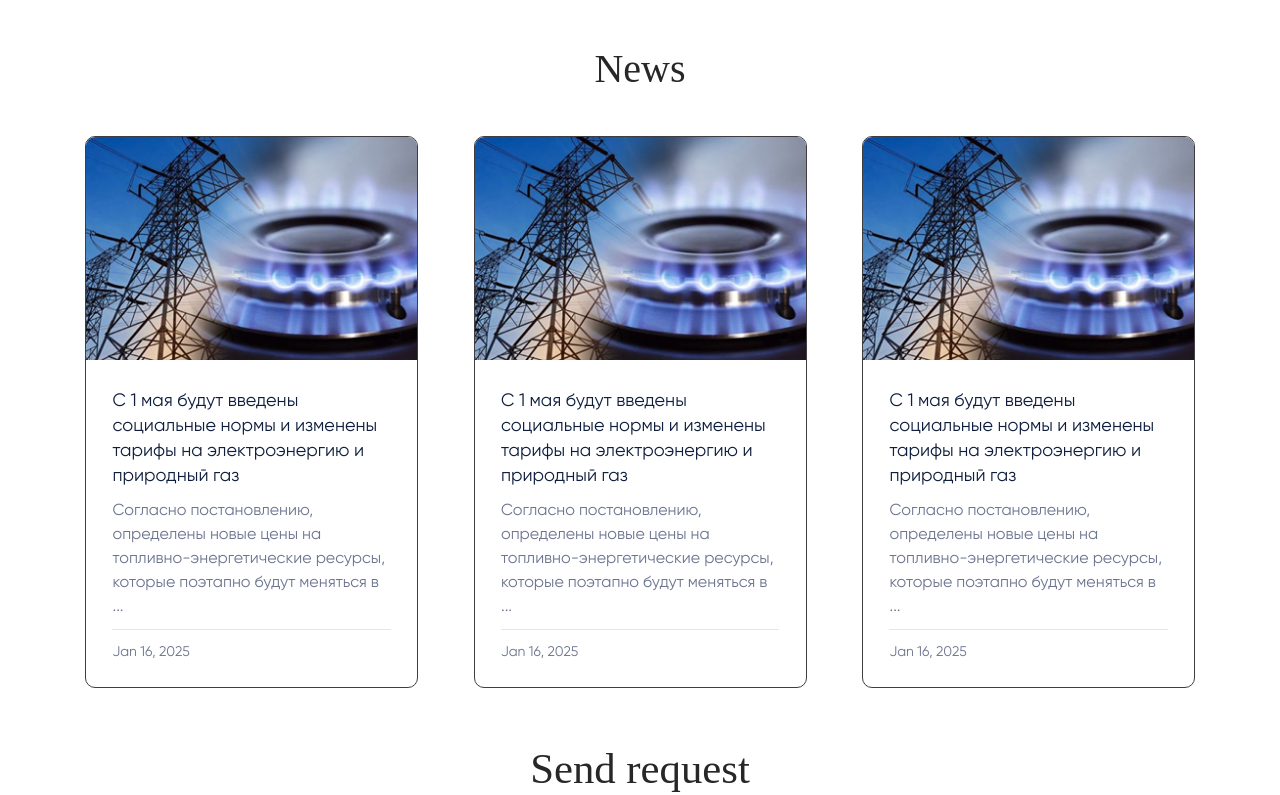
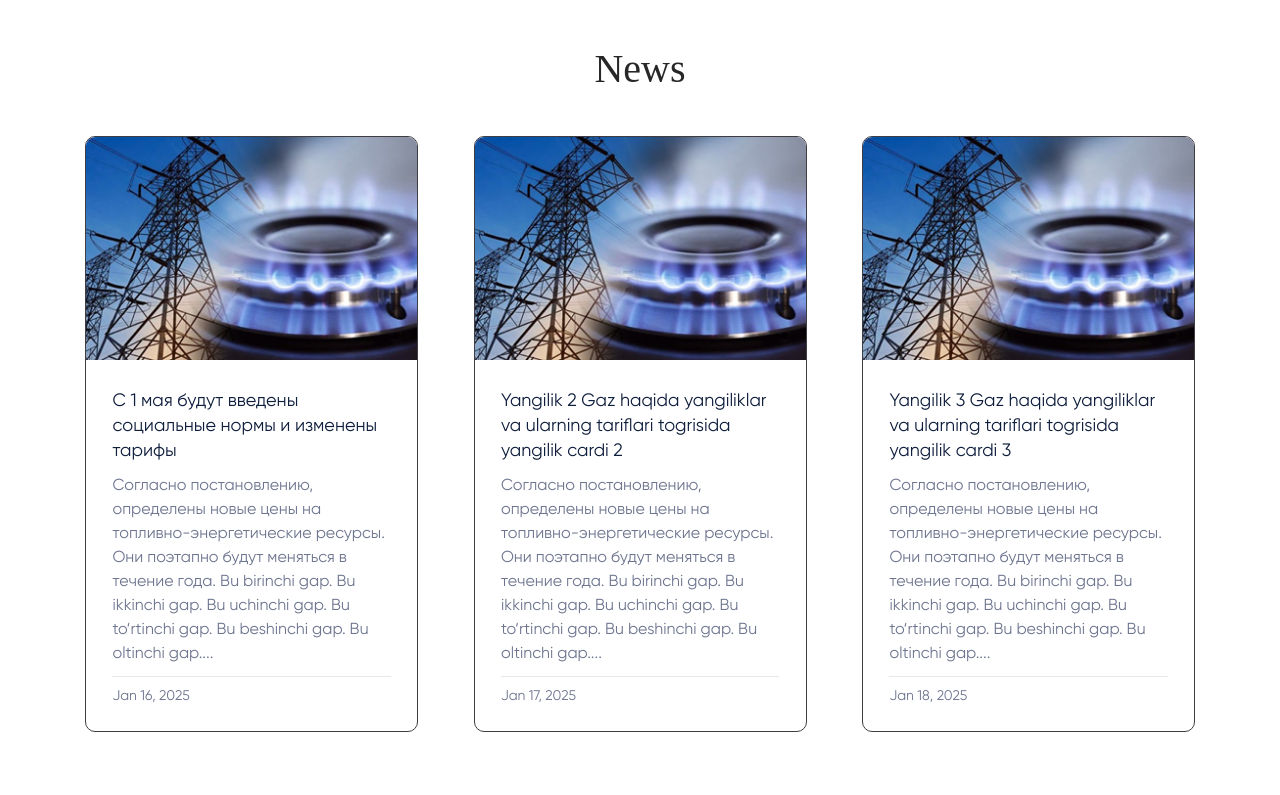
Before and after one commit to dad0586/Elisof, a Next.js app: page /en in a window 1280 px wide. Shown: the part 3180-3975 px from the top of the page. Built offline with nearby package versions, Linux system fonts and the light colour scheme.

Commit message:
create news's new page

```diff
--- a/i18n.configs.ts
+++ b/i18n.configs.ts
@@ -17,7 +17,7 @@
 import { createSharedPathnamesNavigation } from "next-intl/navigation";
 
 export const locales = ["ru", "uz", "en"] as const;
-export type Locale = (typeof locales)[number];
+export type Locale = typeof locales[number];
 
 export const localeNames: Record<Locale, string> = {
     uz: "UZ",
--- /dev/null
+++ b/src/app/[locale]/news/[id]/page.tsx
@@ -0,0 +1,64 @@
+import { Locale } from '../../../../../i18n.configs';
+import Image from 'next/image';
+
+const newsData = [
+  {
+    id: '1',
+    imgSrc: '/imgs/news.png',
+    title: 'С 1 мая будут введены социальные нормы и изменены тарифы',
+    description: '1. Согласно постановлению, определены новые цены на топливно-энергетические ресурсы, которые поэтапно будут меняться в  description: Lorem ipsum dolor sit amet consectetur adipisicing elit. Eum labore, velit possimus tempore cum iusto quasi reiciendis molestiae asperiores sint. Laborum a doloremque veritatis incidunt illo perferendis cum rem quae ullam pariatur, itaque corporis atque iusto eveniet libero eos, asperiores quam animi, sunt est molestias dolorem autem repellendus dolores. Saepe assumenda repudiandae deleniti! Minus, illum explicabo! Hic iste suscipit qui debitis provident corrupti itaque blanditiis fuga repellat libero porro, aspernatur est ducimus magnam laudantium modi vel, error tempore explicabo non iure. Illo quis libero placeat esse at exercitationem eius iure! Modi laborum facilis nemo explicabo consequatur debitis delectus neque minima ',
+    date: 'Jan 16, 2025',
+  },
+  {
+    id: '2',
+    imgSrc: '/imgs/news.png',
+    title: 'Yangilik 2',
+    description: '2.Lorem ipsum dolor sit amet consectetur adipisicing elit. Eum labore, velit possimus tempore cum iusto quasi reiciendis molestiae asperiores sint. Laborum a doloremque veritatis incidunt illo perferendis cum rem quae ullam pariatur, itaque corporis atque iusto eveniet libero eos, asperiores quam animi, sunt est molestias dolorem autem repellendus dolores. Saepe assumenda repudiandae deleniti! Minus, illum explicabo! Hic iste suscipit qui debitis provident corrupti itaque blanditiis fuga repellat libero porro, aspernatur est ducimus magnam laudantium modi vel, error tempore explicabo non iure. Illo quis libero placeat esse at exercitationem eius iure! Modi laborum facilis nemo explicabo consequatur debitis delectus neque minima.',
+    date: 'Jan 17, 2025',
+  },
+  {
+    id: '3',
+    imgSrc: '/imgs/news.png',
+    title: 'Yangilik 3',
+    description: '3.Lorem ipsum dolor sit amet consectetur adipisicing elit. Eum labore, velit possimus tempore cum iusto quasi reiciendis molestiae asperiores sint. Laborum a doloremque veritatis incidunt illo perferendis cum rem quae ullam pariatur, itaque corporis atque iusto eveniet libero eos, asperiores quam animi, sunt est molestias dolorem autem repellendus dolores. Saepe assumenda repudiandae deleniti! Minus, illum explicabo! Hic iste suscipit qui debitis provident corrupti itaque blanditiis fuga repellat libero porro, aspernatur est ducimus magnam laudantium modi vel, error tempore explicabo non iure. Illo quis libero placeat esse at exercitationem eius iure! Modi laborum facilis nemo explicabo consequatur debitis delectus neque minima.',
+    date: 'Jan 18, 2025',
+  },
+];
+
+export default async function NewsDetailPage({
+  params,
+}: {
+  params: Promise<{ locale: Locale; id: string }>;
+}) {
+  const resolvedParams = await params;
+  const { locale, id } = resolvedParams;
+
+  const news = newsData.find((item) => item.id === id);
+
+  if (!news) {
+    return <p className="text-center text-gray-500 mt-10">Yangilik topilmadi</p>;
+  }
+
+  return (
+    <div className="container mx-auto px-4 py-8">
+      <h1 className="text-3xl md:text-4xl mt-20 mb-5 font-bold text-gray-800 mb-6 text-center">
+        {news.title}
+      </h1>
+      <div className="w-full max-w-4xl mx-auto">
+        <Image
+          src={news.imgSrc}
+          alt={news.title}
+          width={800}
+          height={400}
+          className="w-full h-auto object-cover rounded-lg shadow-md md:max-h-[500px] lg:max-h-[500px]"
+        />
+      </div>
+      <p className="mt-6 text-gray-700 text-base md:text-lg leading-relaxed">
+        {news.description}
+      </p>
+      <p className="mt-4 text-gray-500 text-sm md:text-base">
+        <strong>Sana:</strong> {news.date}
+      </p>
+    </div>
+  );
+}
--- a/src/components/news/news-card.tsx
+++ b/src/components/news/news-card.tsx
@@ -1,37 +1,55 @@
-import Image from "next/image";
-import "./news.scss";
+'use client';
 
+import Image from 'next/image';
+import './news.scss';
+import Link from 'next/link';
+import { useLocale } from 'next-intl';
 
 interface NewsCardProps {
   imgSrc?: string;
   title?: string;
   description?: string;
   date?: string;
+  id?: string;
 }
 
 const NewsCard = ({
-  imgSrc = "/imgs/news.png",
-  title = "С 1 мая будут введены социальные нормы и изменены тарифы на электроэнергию и природный газ",
-  description = "Согласно постановлению, определены новые цены на топливно-энергетические ресурсы, которые поэтапно будут меняться в ...",
-  date = "Jan 16, 2025",
+  imgSrc = '/imgs/news.png',
+  title = 'С 1 мая будут введены социальные нормы и изменены тарифы на электроэнергию и природный газ',
+  description = '1.Lorem ipsum dolor sit amet consectetur adipisicing elit. Eum labore, velit possimus tempore cum iusto quasi reiciendis molestiae asperiores sint. Laborum a doloremque veritatis incidunt illo perferendis cum rem quae ullam pariatur, itaque corporis atque iusto eveniet libero eos, asperiores quam animi, sunt est molestias dolorem autem repellendus dolores. Saepe assumenda repudiandae deleniti! Minus, illum explicabo! Hic iste suscipit qui debitis provident corrupti itaque blanditiis fuga repellat libero porro, aspernatur est ducimus magnam laudantium modi vel, error tempore explicabo non iure. Illo quis libero placeat esse at exercitationem eius iure! Modi laborum facilis nemo explicabo consequatur debitis delectus neque minima.',
+  date = 'Jan 16, 2025',
+  id,
 }: NewsCardProps) => {
+  const locale = useLocale();
+
+
+  const truncateDescription = (text: string, maxSentences: number = 8) => {
+    const sentences = text.match(/[^.!?]+[.!?]+/g) || [text];
+    if (sentences.length <= maxSentences) return text;
+    return sentences.slice(0, maxSentences).join(' ') + '...';
+  };
+
+  const truncatedDescription = truncateDescription(description);
+
   return (
     <div className="news-card">
+      <Link href={`/${locale}/news/${id}`} passHref>
         <div className="news-card_img">
           <Image
             src={imgSrc}
-          alt="News img"
+            alt={title}
             width={500}
             height={300}
-          style={{ objectFit: "cover" }}
+            style={{ objectFit: 'cover' }}
           />
         </div>
         <div className="news-card_title">
           <h4>{title}</h4>
-        <p>{description}</p>
+          <p>{truncatedDescription}</p>
           <hr />
           <div className="news-card_date">{date}</div>
         </div>
+      </Link>
     </div>
   );
 };
--- a/src/components/news/news.scss
+++ b/src/components/news/news.scss
@@ -14,8 +14,6 @@
     justify-content: space-between;
     flex-wrap: wrap;
     gap: 20px;
-
-
 }
 
 .news-card {
@@ -25,6 +23,8 @@
     margin-top: 20px;
     overflow: hidden;
     transition: transform 0.3s ease, box-shadow 0.3s ease;
+    display: flex;
+    flex-direction: column;
 
     &:hover {
         transform: translateY(-5px);
@@ -41,7 +41,6 @@
     }
 }
 
-
 .news-card_img {
     img {
         width: 100%;
@@ -52,8 +51,13 @@
 
 .news-card_title {
     padding: 8%;
+    display: flex;
+    flex-direction: column;
+    flex-grow: 1;
+    justify-content: space-between;
+}
 
-    h4 {
+.news-card_title h4 {
     font-family: Gilroy;
     font-weight: 500;
     font-size: 18px;
@@ -62,7 +66,7 @@
     color: rgba(15, 30, 61, 1);
 }
 
-    p {
+.news-card_title p {
     font-family: Gilroy;
     font-weight: 400;
     font-size: 16px;
@@ -70,7 +74,6 @@
     letter-spacing: 0%;
     color: rgba(109, 117, 143, 1);
     margin: 4% 0;
-    }
 }
 
 .news-card_date {
@@ -80,5 +83,6 @@
     line-height: 20px;
     letter-spacing: 0%;
     color: rgba(109, 117, 143, 1);
-    margin-top: 4%;
+    margin-top: auto;
+    padding-top: 8px;
 }
--- a/src/components/news/news.tsx
+++ b/src/components/news/news.tsx
@@ -1,25 +1,67 @@
-import { useTranslations } from "next-intl";
-import NewsCard from "./news-card";
-import "./news.scss"
+'use client';
+
+import { useTranslations } from 'next-intl';
+import NewsCard from './news-card';
+import './news.scss';
+
+const newsData = [
+  {
+    id: '1',
+    imgSrc: '/imgs/news.png',
+    title: 'С 1 мая будут введены социальные нормы и изменены тарифы',
+    description:
+      'Согласно постановлению, определены новые цены на топливно-энергетические ресурсы. Они поэтапно будут меняться в течение года. Bu birinchi gap. Bu ikkinchi gap. Bu uchinchi gap. Bu to‘rtinchi gap. Bu beshinchi gap. Bu oltinchi gap. Bu yettinchi gap. Bu sakkizinchi gap. Bu to‘qqizinchi gap. Bu o‘ninchi gap. Bu o‘n birinchi gap. Bu o‘n ikkinchi gap. Bu o‘n uchinchi gap. Bu o‘n to‘rtinchi gap. Bu o‘n beshinchi gap. Bu o‘n oltinchi gap. Bu o‘n yettinchi gap. Bu o‘n sakkizinchi gap.',
+    date: 'Jan 16, 2025',
+  },
+  {
+    id: '2',
+    imgSrc: '/imgs/news.png',
+    title: 'Yangilik 2 Gaz haqida yangiliklar va ularning tariflari togrisida yangilik cardi 2',
+    description:
+     'Согласно постановлению, определены новые цены на топливно-энергетические ресурсы. Они поэтапно будут меняться в течение года. Bu birinchi gap. Bu ikkinchi gap. Bu uchinchi gap. Bu to‘rtinchi gap. Bu beshinchi gap. Bu oltinchi gap. Bu yettinchi gap. Bu sakkizinchi gap. Bu to‘qqizinchi gap. Bu o‘ninchi gap. Bu o‘n birinchi gap. Bu o‘n ikkinchi gap. Bu o‘n uchinchi gap. Bu o‘n to‘rtinchi gap. Bu o‘n beshinchi gap. Bu o‘n oltinchi gap. Bu o‘n yettinchi gap. Bu o‘n sakkizinchi gap.',
+    date: 'Jan 17, 2025',
+  },
+  {
+    id: '3',
+    imgSrc: '/imgs/news.png',
+    title: 'Yangilik 3 Gaz haqida yangiliklar va ularning tariflari togrisida yangilik cardi 3',
+    description:
+    'Согласно постановлению, определены новые цены на топливно-энергетические ресурсы. Они поэтапно будут меняться в течение года. Bu birinchi gap. Bu ikkinchi gap. Bu uchinchi gap. Bu to‘rtinchi gap. Bu beshinchi gap. Bu oltinchi gap. Bu yettinchi gap. Bu sakkizinchi gap. Bu to‘qqizinchi gap. Bu o‘ninchi gap. Bu o‘n birinchi gap. Bu o‘n ikkinchi gap. Bu o‘n uchinchi gap. Bu o‘n to‘rtinchi gap. Bu o‘n beshinchi gap. Bu o‘n oltinchi gap. Bu o‘n yettinchi gap. Bu o‘n sakkizinchi gap.',
+    date: 'Jan 18, 2025',
+  },
+];
+
+
+const truncateDescription = (text: string, maxSentences: number = 8) => {
+  const sentences = text.match(/[^.!?]+[.!?]+/g) || [text];
+  if (sentences.length <= maxSentences) return text;
+  return sentences.slice(0, maxSentences).join(' ') + '...';
+};
 
 const NewsPage = () => {
-  const t = useTranslations("News");
+  const t = useTranslations('News');
 
   return (
-    <>
     <section>
       <div id="news">
         <div className="myContainer">
-            <h3 className="news-cards-title"> {t("title")}  </h3>
+          <h3 className="news-cards-title">{t('title')}</h3>
           <div className="news-cards">
-              <NewsCard />
-              <NewsCard />
-              <NewsCard />
+            {newsData.map((news) => (
+              <NewsCard
+                key={news.id}
+                id={news.id}
+                imgSrc={news.imgSrc}
+                title={news.title}
+                description={truncateDescription(news.description)}
+                date={news.date}
+              />
+            ))}
           </div>
         </div>
       </div>
     </section>
-    </>
   );
 };
+
 export default NewsPage;
--- a/src/components/send-request/send-request.scss
+++ b/src/components/send-request/send-request.scss
@@ -79,6 +79,7 @@
         background-color: inherit;
         resize: none;
         transition: border-color 0.3s, box-shadow 0.3s;
+        text-align: start;
 
         @media (max-width: 1080px) {
             margin-top: 12px;
--- a/src/i18n.ts
+++ b/src/i18n.ts
@@ -57,14 +57,13 @@
 
 import { getRequestConfig } from "next-intl/server";
 import { notFound } from "next/navigation";
-import { locales, Locale } from "../i18n.configs"; // Locale tipini import qilamiz
+import { locales, Locale } from "../i18n.configs";
 
 export default getRequestConfig(async ({ locale }: { locale: string }) => {
-    // locale'ni Locale tipiga tekshirish uchun type guard ishlatamiz
     if (!locales.includes(locale as Locale)) notFound();
 
     return {
-        locale, // Bu qator qo'shildi
+        locale,
         messages: (await import(`./locales/${locale}.json`)).default,
     };
 });
```
Lines whose indentation alone changed are shown as unchanged.
